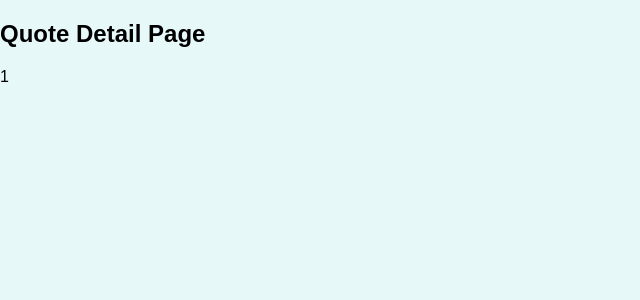
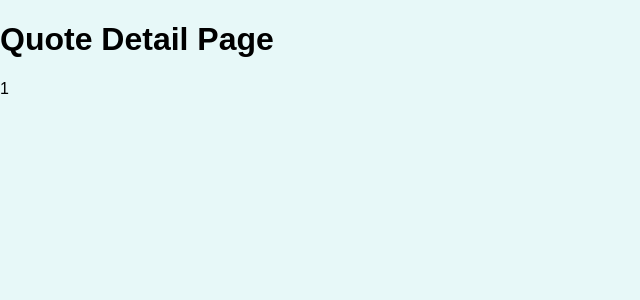
Before and after one commit to L1ndseyHerman/Udemy-React-Deployment-Tips, a React (Create React App) app: page /quotes/1 in a window 1280 px wide. Shown: the top 300 px of the page, without its empty margins (0-640 px from the left). Built offline with nearby package versions, Linux system fonts and the light colour scheme.

Commit message:
Caught up to instructor's vid276 code and tried his vid277 code myself.

```diff
--- a/src/components/pages/QuoteDetail.js
+++ b/src/components/pages/QuoteDetail.js
@@ -1,14 +1,20 @@
+import { Fragment } from 'react';
 import {useParams} from 'react-router-dom';
+import { Route } from "react-router-dom";
+
 
 const QuoteDetail = () => {
 
     //  returns a params object
     const params = useParams();
 
-    return <section>
+    return <Fragment>
         <h1>Quote Detail Page</h1>
         <p>{params.quoteId}</p>
-    </section>;
+        <Route path="/quotes/:quoteId/comments">
+            <p>Placeholder Text</p>
+        </Route>
+    </Fragment>;
 };
 
 export default QuoteDetail;
```
Also changed, not shown: 1 other file (tests, documents, lock files or other folders).
